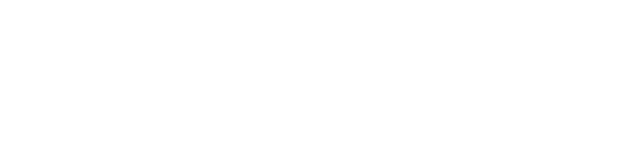
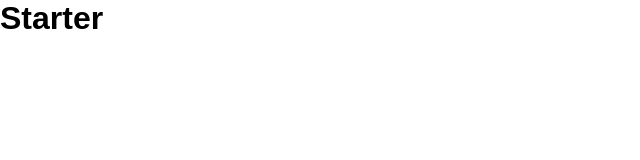
Before and after one commit to Salman-itShaala/yt-series-class-iq-project, a plain HTML site: page index.html in a window 1280 px wide. Shown: the whole page, without its empty margins (0-640 px from the left). Drawn offline with Linux system fonts and the light colour scheme.

Commit message:
starter branch

```diff
--- a/index.html
+++ b/index.html
@@ -6,5 +6,7 @@
     <title>CLASS IQ</title>
     <link rel="stylesheet" href="style.css" />
   </head>
-  <body></body>
+  <body>
+    <h1>Starter</h1>
+  </body>
 </html>
```
